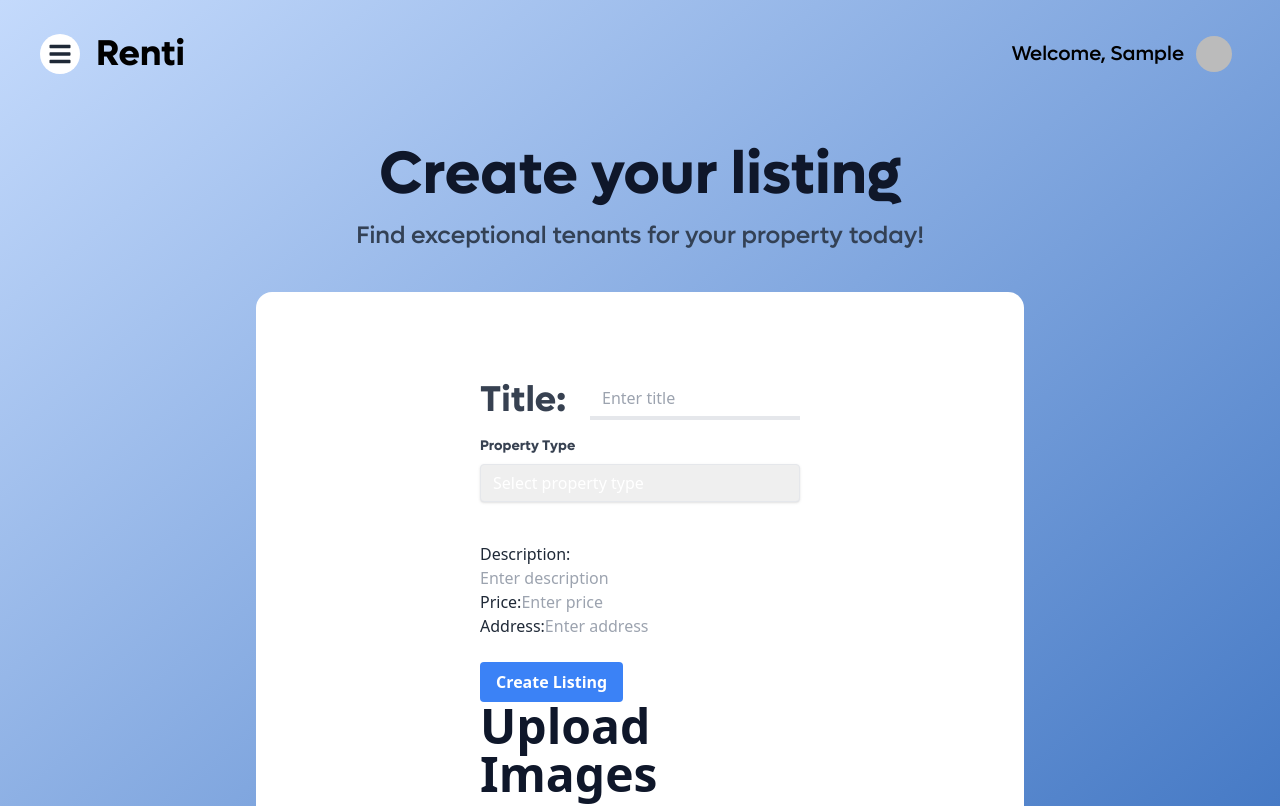
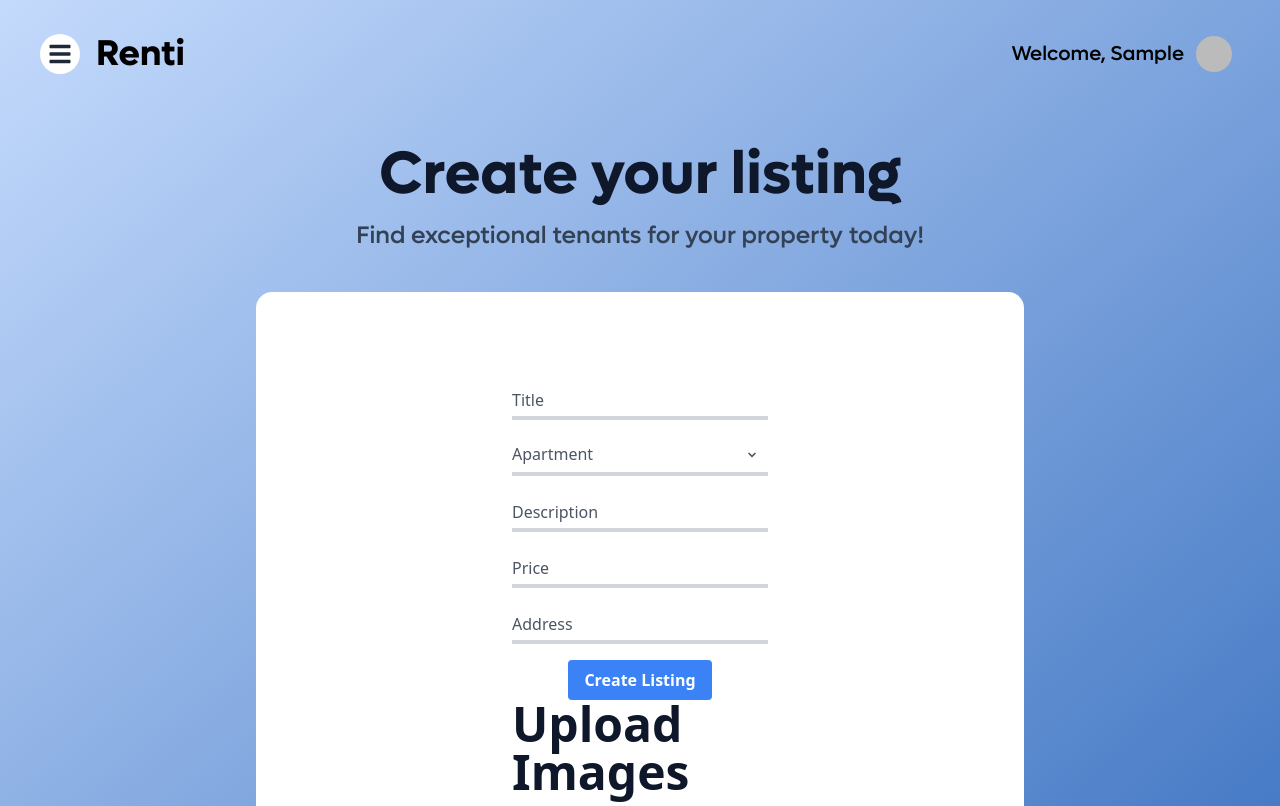
Before and after one commit to RentiDev/Renti, a Next.js app: page /landlord in a window 1280 px wide. Shown: the top 806 px of the page. Built offline with nearby package versions, Linux system fonts and the light colour scheme; no server answers; sample sign-in values are in the browser's storage.

Commit message:
front end for listing

```diff
--- a/src/components/Listings/AddListingWindow.tsx
+++ b/src/components/Listings/AddListingWindow.tsx
@@ -106,85 +106,79 @@ const AddListingWindow = () => {
 
   return (
     // <div onLoad = {handleLoad}>
-    <div className="flex flex-col justify-self-center mt-10 mx-32">
+    <div className="flex flex-col justify-self-center mt-10 mx-40">
       <form className="w-full" onSubmit={handleSubmit}>
-      <div className="flex items-center flex-row justify-between mb-4">
-        <label className="block text-gray-700 text-4xl font-lufgaBold mr-6" htmlFor="title">
-          Title:
-        </label>
+      <div className="relative mb-4">
         <input
-          className=" appearance-none
-                      border-b-4
-                      bg-white
-                      w-full
-                      py-2
-                      px-3
-                      text-slate-700
-                      leading-tight
-                      focus:outline-none
-                      focus:border-slate-900
-                      transition
-                      duration-500
-                      ease-in
-                      focus:shadow-xl"
+          className=" peer h-10 w-full border-b-4 border-gray-300 text-slate-700 placeholder-transparent bg-white focus:outline-none focus:border-[#0f59c1]"
           type="text"
           id="title"
           name="title"
           placeholder="Enter title"
           required
         />
+        <label className="absolute left-0 -top-3.5 text-gray-600 text-sm transition-all peer-placeholder-shown:text-base peer-placeholder-shown:text-gray-600 peer-placeholder-shown:top-2 peer-focus:-top-3.5 peer-focus:text-gray-600 peer-focus:text-sm" htmlFor="title">
+          Title
+        </label>
       </div>
-        <div className="mb-4">
-        <label className="block text-gray-700 text-sm font-lufgaBold mb-2" htmlFor="unitType">
-          Property Type
-        </label>
+      <div className="mb-4 relative">
         <select
-          className="shadow appearance-none border rounded w-full py-2 px-3 text-white leading-tight focus:outline-none focus:shadow-outline"
+          className="bg-white h-10 appearance-none border-b-4 border-gray-300 w-full py-2 pr-3 text-gray-600 leading-tight focus:outline-none focus:border-[#0f59c1] focus:shadow-outline"
           id="unitType"
           name="unitType"
           required
         >
-          <option value="">Select property type</option>
-
-          <option value="Apartment">Apartment</option>
-          <option value="House">House</option>
-          <option value="Condo">Condo</option>
+          <option value="Apartment" className="text-gray-600 hover:bg-gray-100 text-lg font-Medium">Apartment</option>
+          <option value="House" className="text-gray-600 hover:bg-gray-100 text-lg font-Medium">House</option>
+          <option value="Condo" className="text-gray-600 hover:bg-gray-100 text-lg font-Medium">Condo</option>
         </select>
+        <div className="absolute inset-y-0 right-0 flex items-center px-2 pointer-events-none">
+          <svg className="w-4 h-4 fill-current text-gray-600" viewBox="0 0 20 20">
+            <path d="M10 12l-5-5 1.41-1.41L10 9.17l3.59-3.58L15 7l-5 5z" />
+          </svg>
         </div>
-        <br />
-        <label htmlFor="description">
-          Description:
+      </div>
+      <div className="relative mb-4">
         <input
+          className="peer h-10 w-full border-b-4 border-gray-300 text-slate-700 placeholder-transparent bg-white focus:outline-none focus:border-[#0f59c1]"
           type="text"
           id="description"
           name="description"
-            placeholder="Enter description"
+          placeholder="Enter Description"
           required
         />
+        <label className="absolute left-0 -top-3.5 text-gray-600 text-sm transition-all peer-placeholder-shown:text-base peer-placeholder-shown:text-gray-600 peer-placeholder-shown:top-2 peer-focus:-top-3.5 peer-focus:text-gray-600 peer-focus:text-sm" htmlFor="description">
+          Description
         </label>
-        <br />
-        <label htmlFor="price">
-          Price:
+      </div>
+      <div className="relative mb-4">
         <input
+          className="peer h-10 w-full border-b-4 border-gray-300 text-slate-700 placeholder-transparent bg-white focus:outline-none focus:border-[#0f59c1]"
           type="number"
           id="price"
           name="price"
-            placeholder="Enter price"
+          placeholder="Enter Price"
           required
+          min = "0"
         />
+        <label className="absolute left-0 -top-3.5 text-gray-600 text-sm transition-all peer-placeholder-shown:text-base peer-placeholder-shown:text-gray-600 peer-placeholder-shown:top-2 peer-focus:-top-3.5 peer-focus:text-gray-600 peer-focus:text-sm" htmlFor="price">
+          Price
         </label>
-            <br />
-        <label htmlFor="address">
-          Address:
+      </div>
+      <div className="relative mb-4">
         <input
+          className="peer h-10 w-full border-b-4 border-gray-300 text-slate-700 placeholder-transparent bg-white focus:outline-none focus:border-[#0f59c1]"
           type="text"
           id="address"
           name="address"
-            placeholder="Enter address"
+          placeholder="Enter Address"
           required
+          min = "0"
         />
+        <label className="absolute left-0 -top-3.5 text-gray-600 text-sm transition-all peer-placeholder-shown:text-base peer-placeholder-shown:text-gray-600 peer-placeholder-shown:top-2 peer-focus:-top-3.5 peer-focus:text-gray-600 peer-focus:text-sm" htmlFor="address">
+          Address
         </label>
-        <br />
+      </div>
         {/* <label htmlFor="images">
           Images:
           <input
@@ -195,9 +189,9 @@ const AddListingWindow = () => {
             multiple
             required
           />
-        </label> */}
-        <br />
-        <div className="flex items-center justify-between">
+        </label>
+        <br />*/}
+        <div className="flex text-center items-center justify-center">
           <button
             className="bg-blue-500 hover:bg-blue-700 text-white font-bold py-2 px-4 rounded focus:outline-none focus:shadow-outline"
             type="submit"
```
Lines whose indentation alone changed are shown as unchanged.
